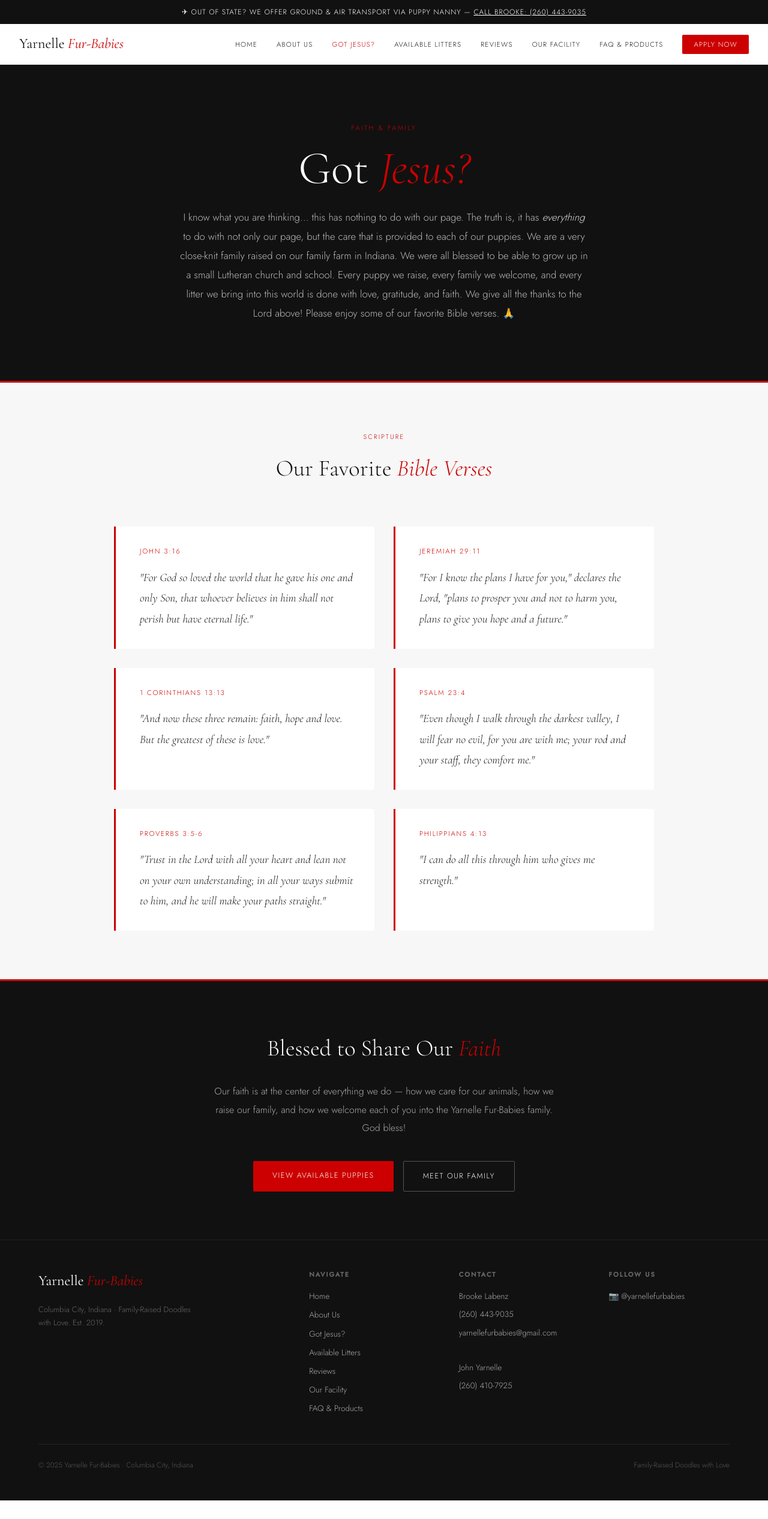
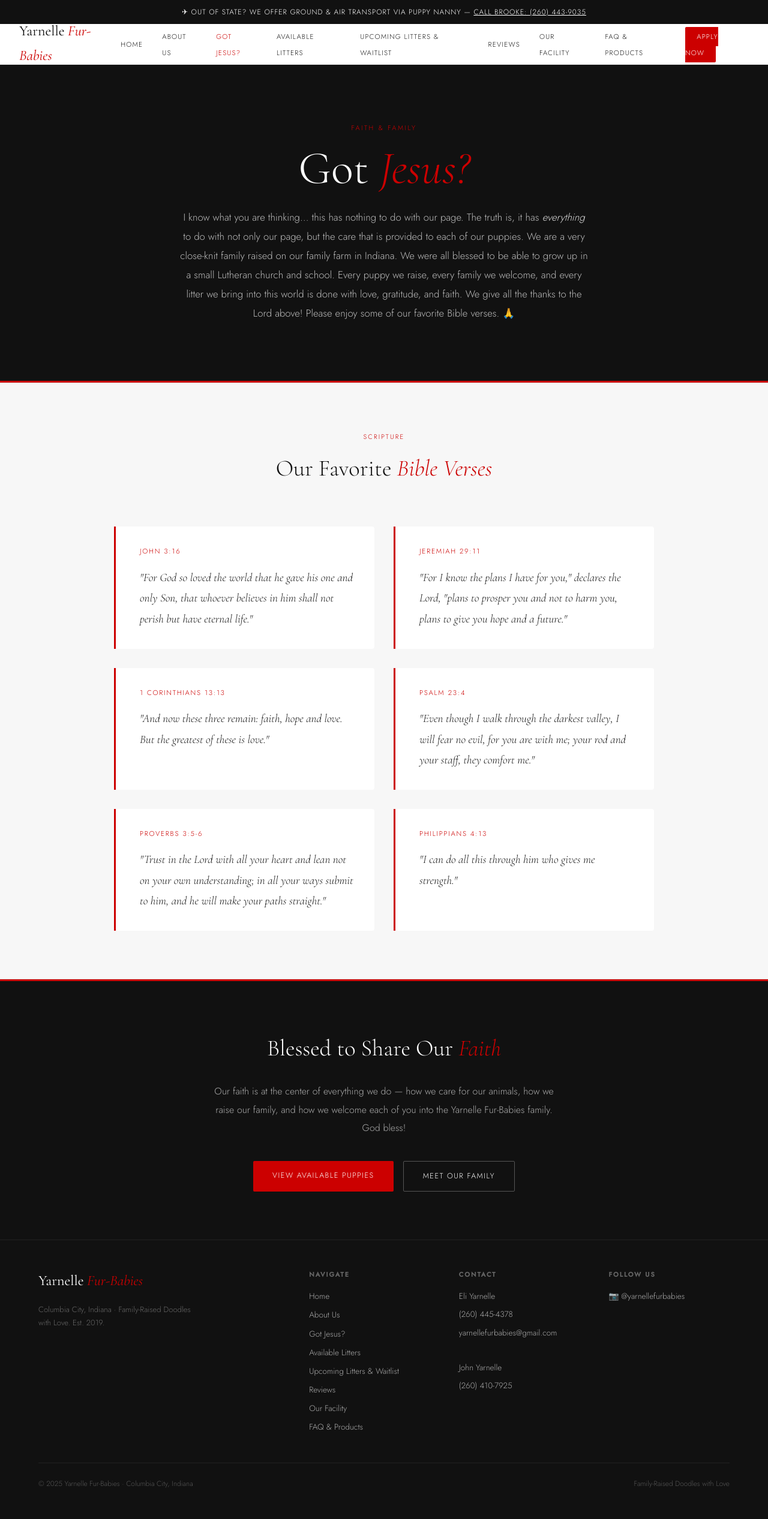
Before and after one commit to eli1130/YarnelleFur-babies-website-tinacms, a Next.js app: page /gotjesus in a window 1280 px wide. Shown: the whole page at 60% size. Before the commit the page ends 2502 px from the top, so only its background shows below. Built offline with nearby package versions, Linux system fonts and the light colour scheme.

Commit message:
Update gotjesus.js

```diff
--- a/pages/gotjesus.js
+++ b/pages/gotjesus.js
@@ -98,6 +98,7 @@ export default function GotJesus() {
           <li><Link href="/about">About Us</Link></li>
           <li><Link href="/gotjesus" className="active">Got Jesus?</Link></li>
           <li><Link href="/#litters">Available Litters</Link></li>
+          <li><Link href="/upcoming-litters">Upcoming Litters &amp; Waitlist</Link></li>
           <li><Link href="/reviews">Reviews</Link></li>
           <li><Link href="/facility">Our Facility</Link></li>
           <li><Link href="/faq">FAQ &amp; Products</Link></li>
@@ -150,13 +151,14 @@ export default function GotJesus() {
             <Link href="/about">About Us</Link>
             <Link href="/gotjesus">Got Jesus?</Link>
             <Link href="/#litters">Available Litters</Link>
+            <Link href="/upcoming-litters">Upcoming Litters &amp; Waitlist</Link>
             <Link href="/reviews">Reviews</Link>
             <Link href="/facility">Our Facility</Link>
             <Link href="/faq">FAQ &amp; Products</Link>
           </div>
           <div className="footer-col">
             <h5>Contact</h5>
-            <p>Brooke Labenz</p><a href="tel:2604439035">(260) 443-9035</a>
+            <p>Eli Yarnelle</p><a href="tel:2604454378">(260) 445-4378</a>
             <a href="mailto:yarnellefurbabies@gmail.com">yarnellefurbabies@gmail.com</a>
             <br /><p>John Yarnelle</p><a href="tel:2604107925">(260) 410-7925</a>
           </div>
```
